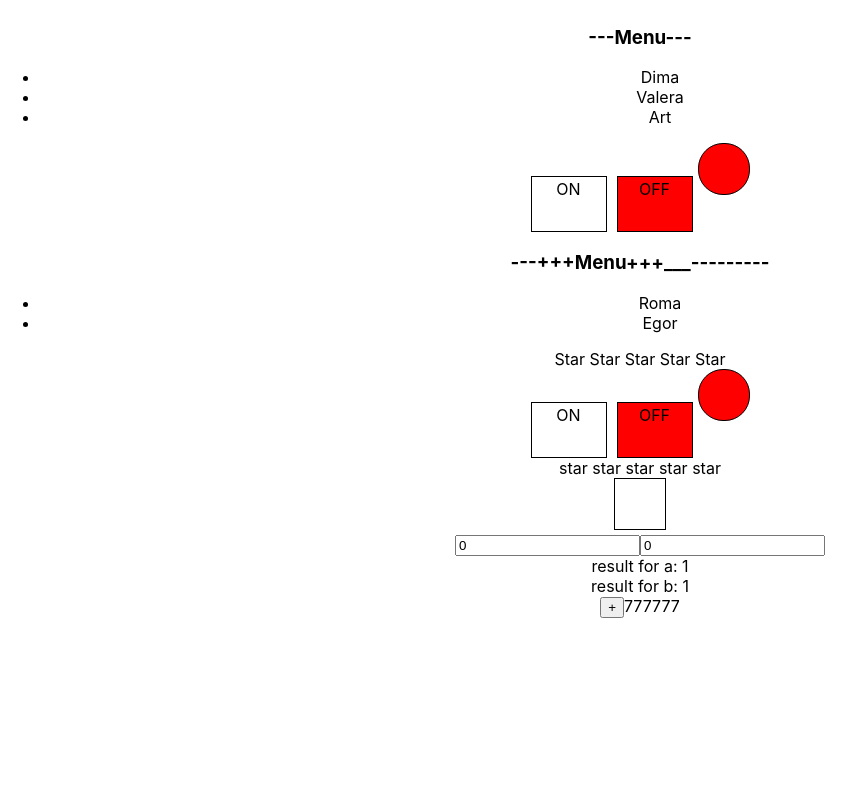
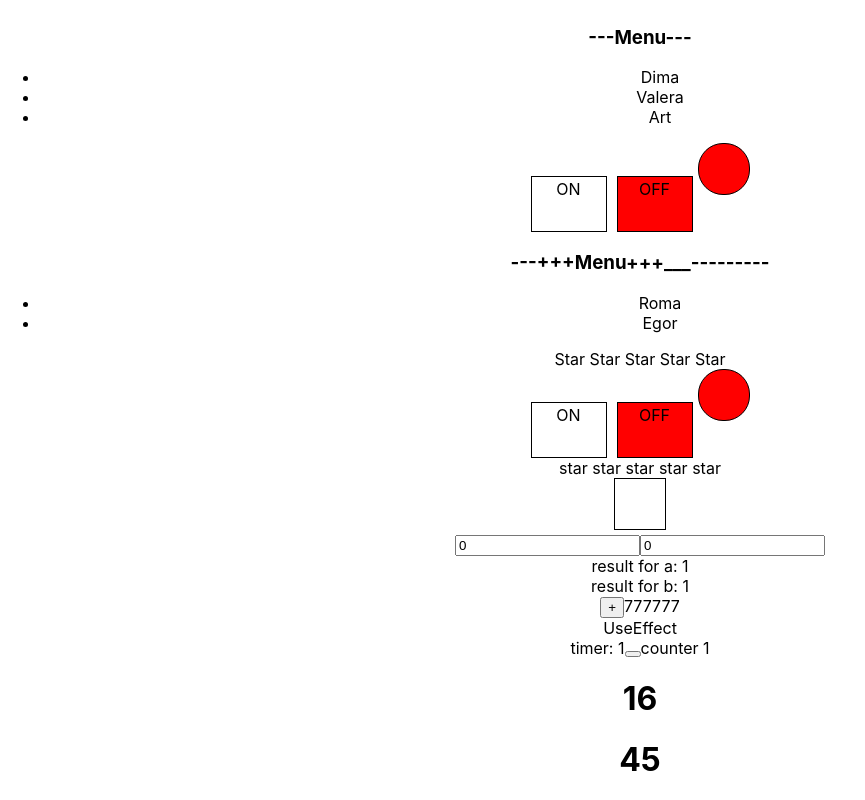
Before and after one commit to Roman160784/accardion, a React (Create React App) app: page / in a window 1280 px wide. Shown: the part 249-1049 px from the top of the page, without its empty margins (0-865 px from the left). Before the commit the page ends 867 px from the top, so only its background shows below. Built offline with nearby package versions, Linux system fonts and the light colour scheme.

Commit message:
Made clock

```diff
--- a/src/App.tsx
+++ b/src/App.tsx
@@ -12,6 +12,7 @@ import { Input } from './components/Input'
 import { Select } from './components/accordion/Select'
 import { UseStateX } from './components/accordion/UseStateX'
 import { Example } from './components/rating/UseMemo'
+import { UseEffectX } from './components/rating/UseEffect'
 
 
 
@@ -44,6 +45,7 @@ function App() {
         items={[{ title: 'Dima', value: 1 }, { title: 'Valera', value: 2 }, { title: 'Art', value: 3 }]} />
       <Example />
       <UseStateX />
+      <UseEffectX />
     </div>
   );
 }
--- /dev/null
+++ b/src/components/rating/UseEffect.tsx
@@ -0,0 +1,49 @@
+import React, { useEffect, useMemo, useState } from 'react';
+
+export const UseEffectX = () => {
+
+    const [counter, setCounter] = useState(1)
+    const [timer, setTimer] = useState(1)
+    const  [hour, setHour] = useState ('')
+    const [minutes, setMinutes] = useState ('')
+    const  [seconds, setSeconds] = useState ('')
+
+
+
+
+useEffect(() => {
+    setTimeout(() => {
+        document.title = counter.toString()
+    }, 1000)
+}, [counter])
+
+// useEffect(() => {
+//     setInterval(() => {
+//         setTimer((state) => state + 1);
+//     }, 1000)
+// }, [])
+
+let a = new Date()
+
+
+useEffect(() => {
+    setTimeout(() => {
+        setHour(a.getHours().toString())
+        setMinutes(a.getMinutes().toString())
+        // setSeconds(a.getSeconds().toString())
+    }, 1000)
+})
+
+
+    return (
+        <div>
+        <div>UseEffect</div>
+       timer: {timer}
+        <button onClick={() => setCounter(state => state + 1)}></button>
+        counter {counter}
+        <h1>{hour}</h1>
+        <h1>{minutes}</h1>
+        <h1>{seconds}</h1>
+        </div>
+    )
+}
```
